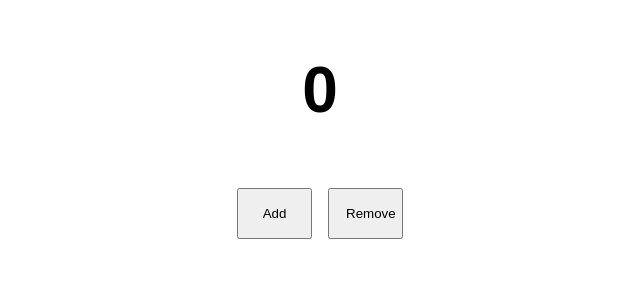
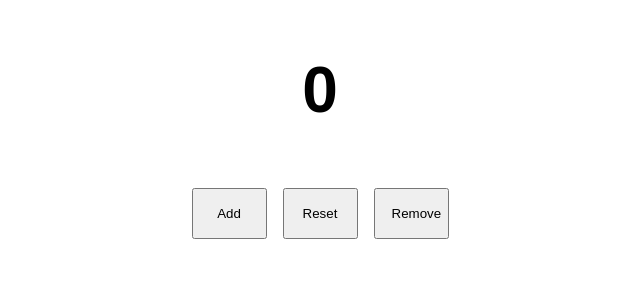
Before and after one commit to aimarjs/counter, a React (Create React App) app: page / in a window 1280 px wide. Shown: the top 300 px of the page, without its empty margins (320-960 px from the left). Built offline with nearby package versions, Linux system fonts and the light colour scheme.

Commit message:
handlers renamed

```diff
--- a/src/components/App.js
+++ b/src/components/App.js
@@ -3,23 +3,30 @@ import styled from 'styled-components';
 
 import Button from './Button'
 
+const initialState = {
+  counter: 0
+}
+
 class App extends Component {
-  state = {
-    counter: 0
-  }
+  state = initialState
 
-  addNumber = () => {
+  addHandler = () => {
     const currentState = this.state.counter;
 
     this.setState({ counter: currentState + 1})
   }
 
-  removeNumber = () => {
+  removeHandler = () => {
     const currentState = this.state.counter;
 
     if (currentState !== 0) {
       this.setState({ counter: currentState - 1 })
     }
+  }
+
+  resetHandler = () => {
+
+    this.setState(initialState)
   }
 
   render() {
@@ -30,8 +37,9 @@ class App extends Component {
         </HeaderWrapper>
         <BodyWrapper>
           <Controls>
-            <Button title="Add" clickHandler={this.addNumber} />
-            <Button title="Remove" clickHandler={this.removeNumber} />
+            <Button title="Add" clickHandler={this.addHandler} />
+            <Button title="Reset" clickHandler={this.resetHandler} />
+            <Button title="Remove" clickHandler={this.removeHandler} />
           </Controls>
         </BodyWrapper>
       </AppWrapper>
@@ -56,7 +64,7 @@ const BodyWrapper = styled.div`
 
 const Controls = styled.div`
   margin: 0 auto;
-  max-width: 200px;
+  max-width: 300px;
 `
 
 const Counter = styled.h2`
```
Also changed, not shown: src/components/logo.svg (deleted).
